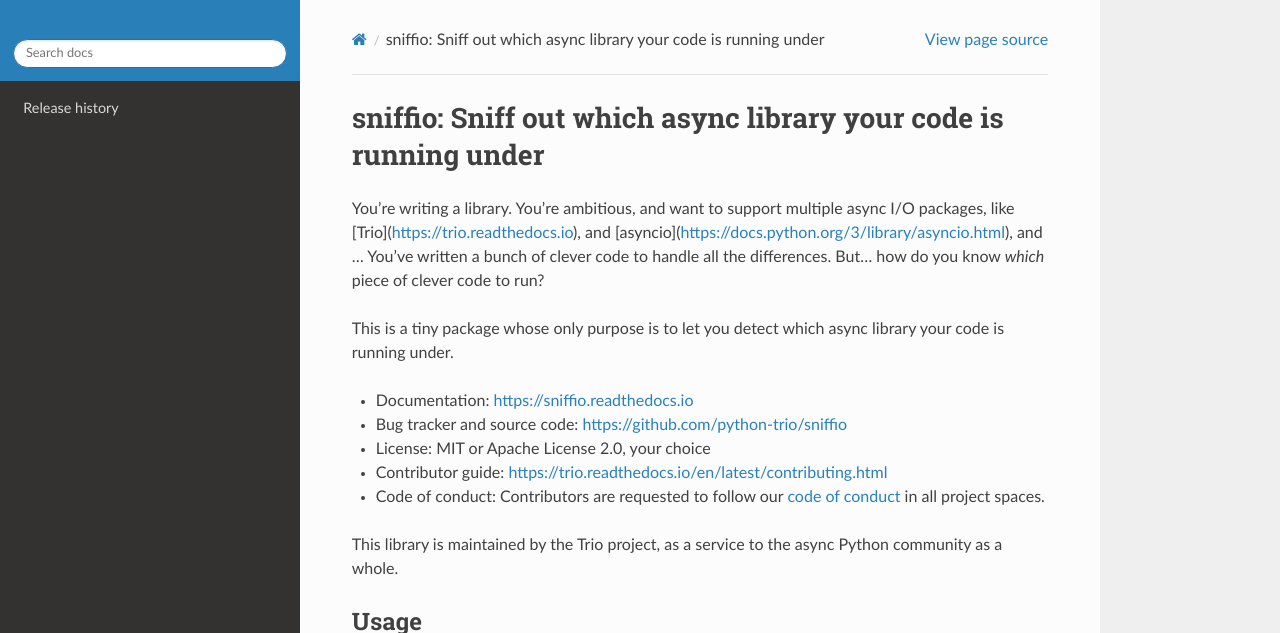
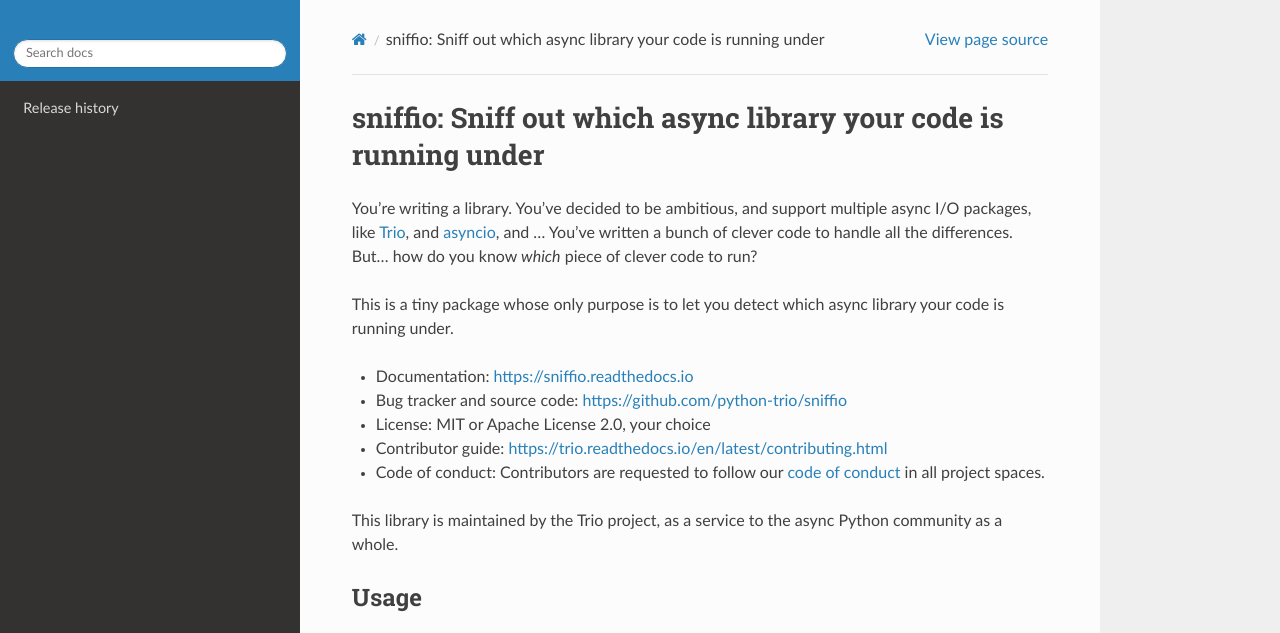
Before and after one commit to python-trio/sniffio, a Sphinx documentation site: the page built from docs/source/index.rst, in a window 1280 px wide and 900 px high, cut to the strip 0-633 px from the top of the window. Built offline with Sphinx 7.4.7 and the Read the Docs theme 2.0.0, drawn with Linux system fonts in a browser that asks for light colours; the version number could not be read and is left out.

Commit message:
Fix ReST

```diff
--- a/docs/source/index.rst
+++ b/docs/source/index.rst
@@ -8,11 +8,12 @@
 sniffio: Sniff out which async library your code is running under
 =================================================================
 
-You're writing a library. You're ambitious, and want to support
-multiple async I/O packages, like [Trio](https://trio.readthedocs.io),
-and [asyncio](https://docs.python.org/3/library/asyncio.html), and ...
-You've written a bunch of clever code to handle all the differences.
-But... how do you know *which* piece of clever code to run?
+You're writing a library. You've decided to be ambitious, and support
+multiple async I/O packages, like `Trio
+<https://trio.readthedocs.io>`__, and `asyncio
+<https://docs.python.org/3/library/asyncio.html>`__, and ... You've
+written a bunch of clever code to handle all the differences. But...
+how do you know *which* piece of clever code to run?
 
 This is a tiny package whose only purpose is to let you detect which
 async library your code is running under.
```
Also changed, not shown: README.rst (+5 -4 lines).
